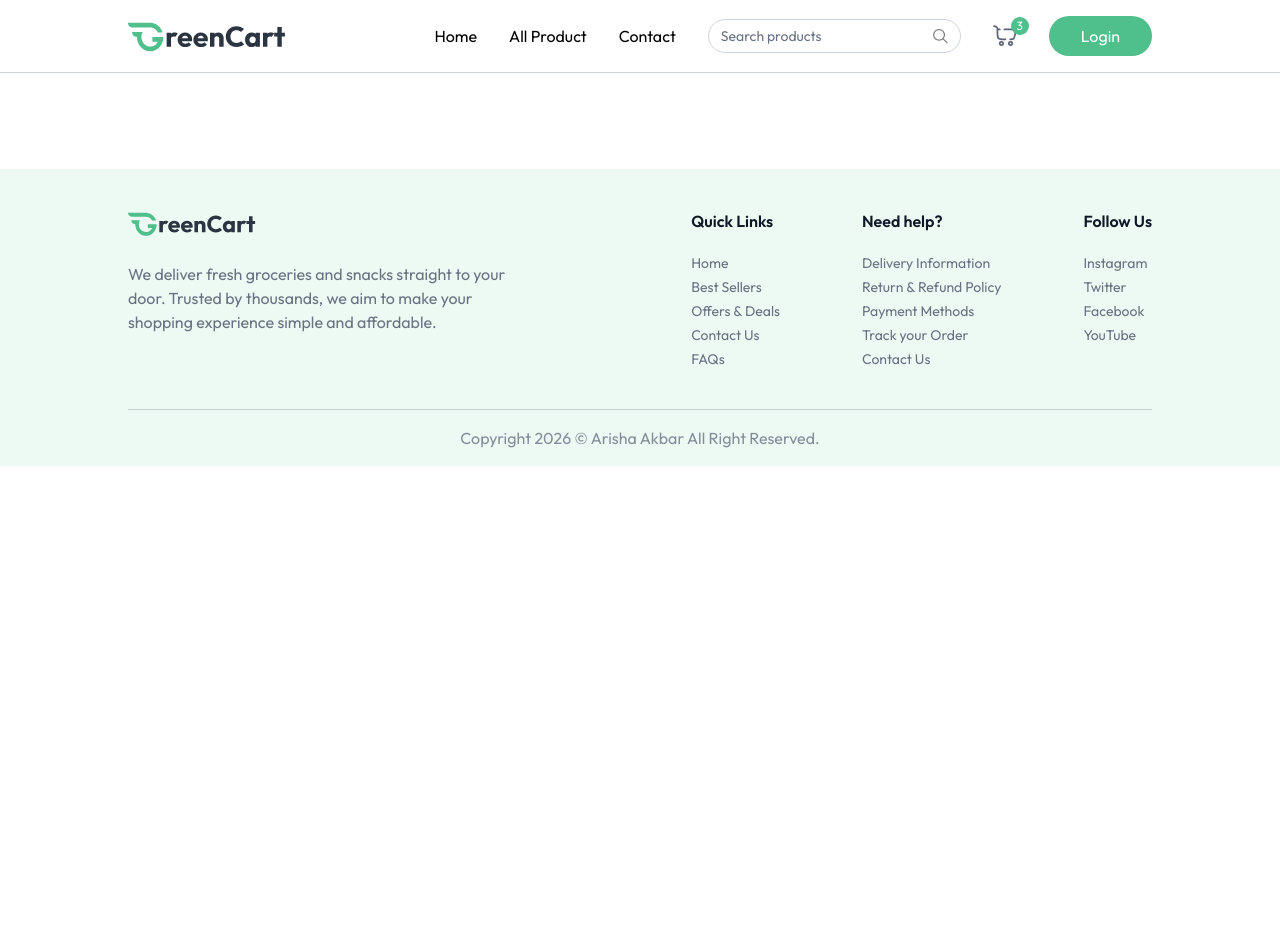
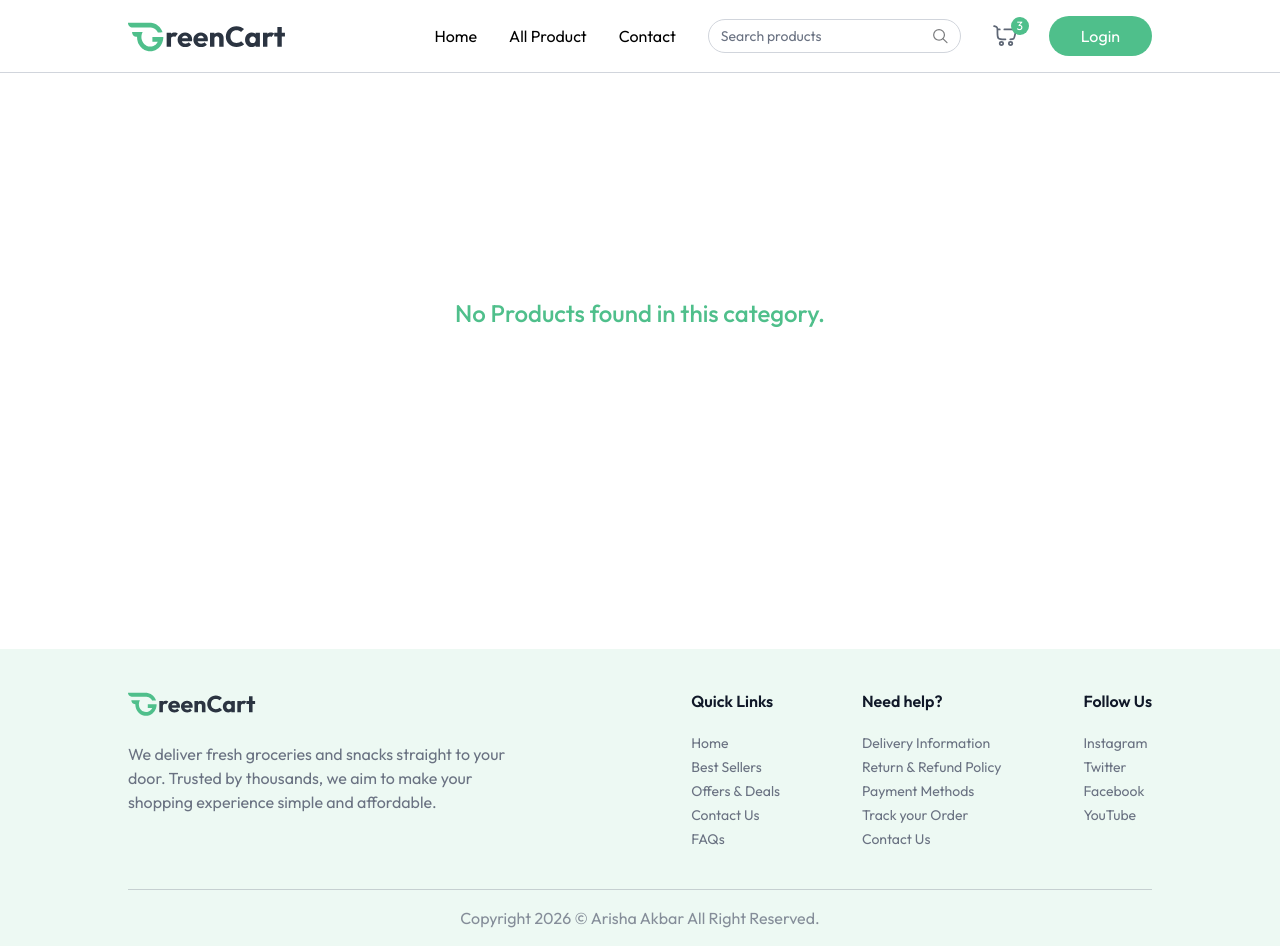
Before and after one commit to Arisha-Akbar/greencart, a React (Vite) app in the folder client/: page /products/1 in a window 1280 px wide. Before the commit the page ends 800 px from the top, so only its background shows below. Built offline with nearby package versions, Linux system fonts and the light colour scheme.

Commit message:
added ProductCategory page and updated routing in App component

```diff
--- a/client/src/App.jsx
+++ b/client/src/App.jsx
@@ -7,6 +7,7 @@
 import { useAppContext } from "./context/AppContext";
 import Login from "./components/Login";
 import AllProducts from "./pages/AllProducts";
+import ProductCategory from "./pages/ProductCategory";
 
 const App = () => {
   const isSellerPath = useLocation().pathname.includes("/seller");
@@ -25,6 +26,7 @@
         <Routes>
           <Route path="/" element={<Home />} />
           <Route path="/products" element={<AllProducts />} />
+          <Route path="/products/:category" element={<ProductCategory />} />
         </Routes>
       </div>
       {!isSellerPath && <Footer />}
--- a/client/src/components/ProductCard.jsx
+++ b/client/src/components/ProductCard.jsx
@@ -3,13 +3,12 @@
 import { useAppContext } from "../context/AppContext";
 
 const ProductCard = ({ product }) => {
-  const [count, setCount] = React.useState(0);
   const { currency, addToCart, removeFromCart, cartItems, navigate } =
     useAppContext();
 
   return (
     product && (
-      <div className="border border-gray-500/20 rounded-md md:px-4 px-3 py-2 bg-white min-w-56 max-w-56 w-full">
+      <div onClick={()=> {navigate(`/products/${product.category.toLowerCase()}/${product._id}`); scrollTo(0,0)}} className="border border-gray-500/20 rounded-md md:px-4 px-3 py-2 bg-white min-w-56 max-w-56 w-full">
         <div className="group cursor-pointer flex items-center justify-center px-2">
           <img
             className="group-hover:scale-105 transition max-w-26 md:max-w-36"
--- /dev/null
+++ b/client/src/pages/ProductCategory.jsx
@@ -0,0 +1,46 @@
+import React from "react";
+import { useAppContext } from "../context/AppContext";
+import { useParams } from "react-router-dom";
+import { categories } from "../assets/assets";
+import ProductCard from "../components/ProductCard";
+
+const ProductCategory = () => {
+  const { products } = useAppContext();
+  const { category } = useParams();
+
+  const searchCategory = categories.find(
+    (item) => item.path.toLowerCase() === category,
+  );
+
+  const filteredProducts = products.filter(
+    (product) => product.category.toLowerCase() === category,
+  );
+
+  return (
+    <div>
+      {searchCategory && (
+        <div className="flex flex-col items-end w-max">
+          <p className="text-2xl font-medium">
+            {searchCategory.text.toUpperCase()}
+          </p>
+          <div className="w-16 h-0.5 bg-primary rounded-full"></div>
+        </div>
+      )}
+      {filteredProducts.length > 0 ? (
+        <div className="grid grid-cols-2 sm:grid-cols-3 md:grid-cols-4 lg:grid-cols-5 gap-3 md:gap-6 mt-6">
+          {filteredProducts.map((product) => (
+            <ProductCard key={product.id} product={product} />
+          ))}
+        </div>
+      ) : (
+        <div className="flex items-center justify-center h-[60vh]">
+          <p className="text-2xl font-medium text-primary">
+            No Products found in this category.
+          </p>
+        </div>
+      )}
+    </div>
+  );
+};
+
+export default ProductCategory;
```
